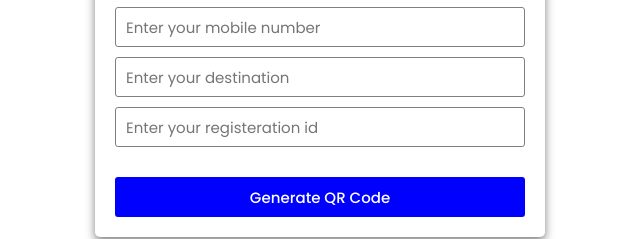
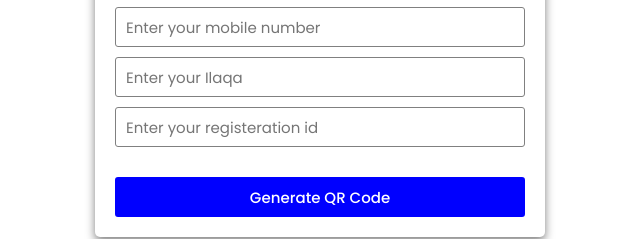
Before and after one commit to AmmarTheDeveloper/Qr-Code-Generator, a plain HTML site: page index.html in a window 1280 px wide. Shown: the part 334-573 px from the top of the page, 320-960 px from the left. Drawn offline with Linux system fonts and the light colour scheme.

Commit message:
Update index.html

```diff
--- a/index.html
+++ b/index.html
@@ -17,7 +17,7 @@
             <input type="number" id="roll-no" placeholder="Enter your roll no">
             <input type="text" id="name" placeholder="Enter your Name">
             <input type="number" id="number" placeholder="Enter your mobile number">
-            <input type="text" placeholder="Enter your destination">
+            <input type="text" id="Ilaqa" placeholder="Enter your Ilaqa">
             <input type="text" id="age" placeholder="Enter your registeration id">
             <div class="img">
                 <img src="" alt="">
```
